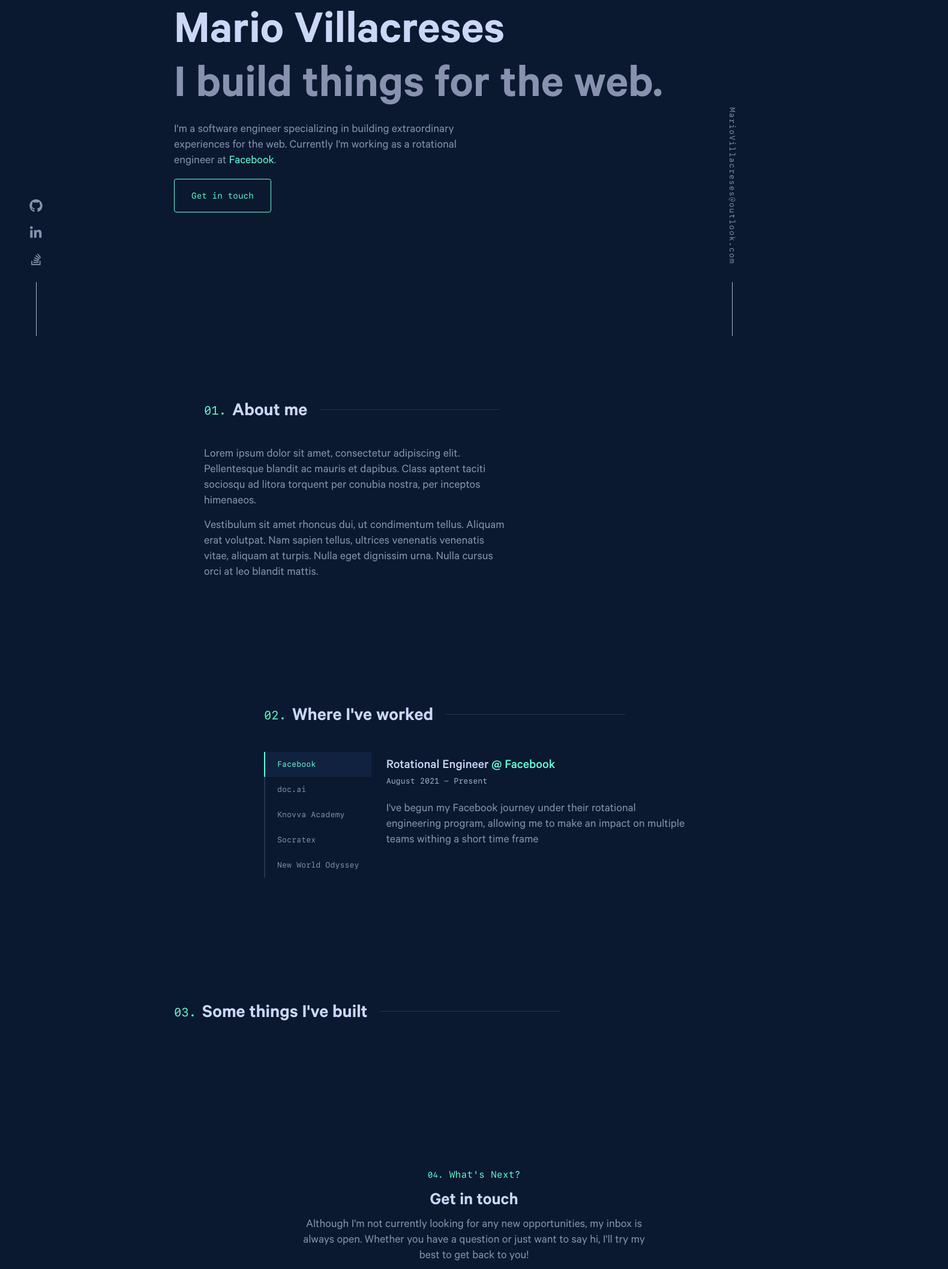
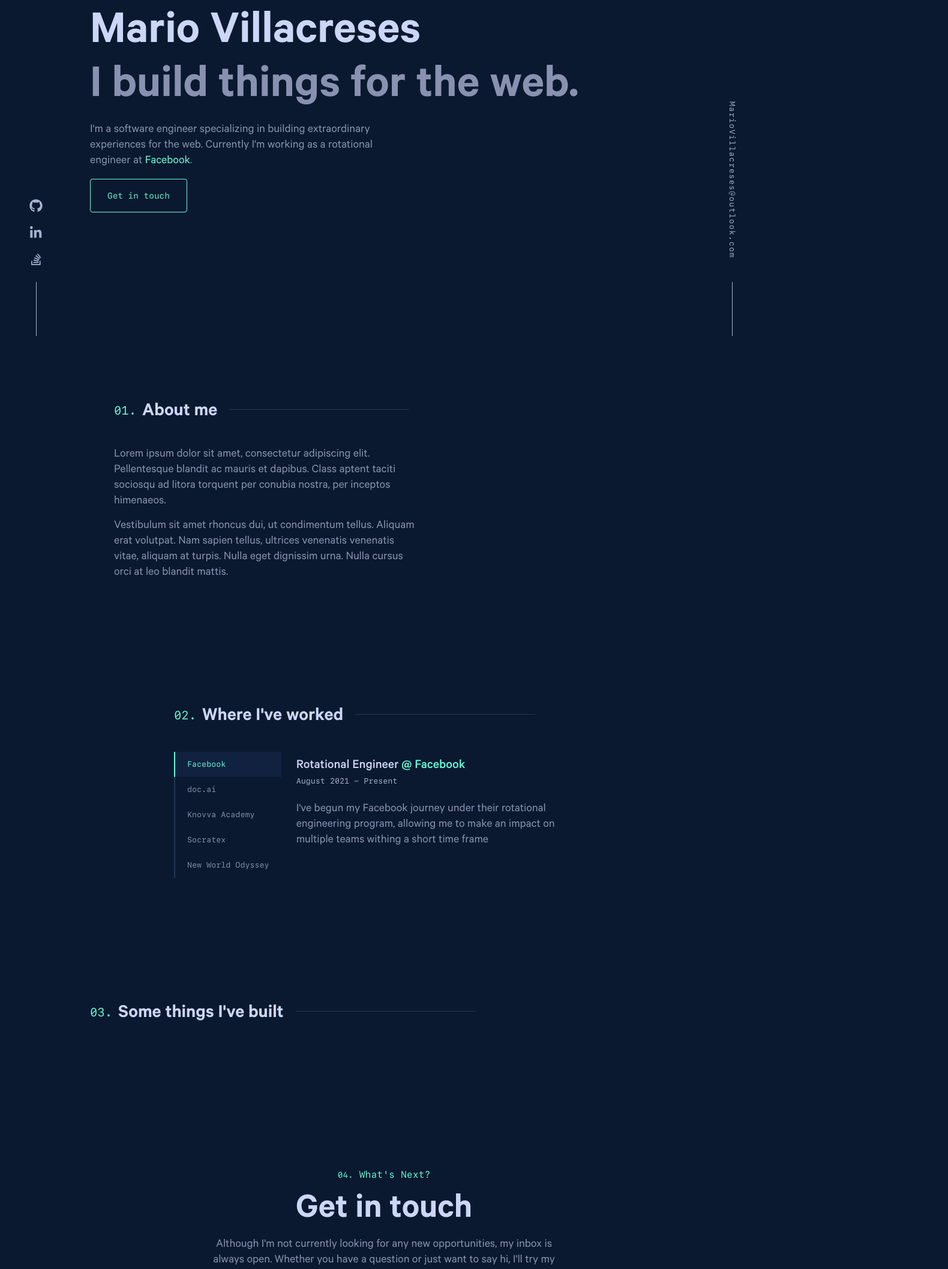
Before and after one commit to villacreses/personal-site-v2, a Next.js app: page / in a window 1280 px wide. Shown: the part 240-2355 px from the top of the page at 60% size, 1580 px wide, since content can reach past the window. Built offline with nearby package versions, Linux system fonts and the light colour scheme.

Commit message:
Fix border box issues

```diff
--- a/components/SidePanel.module.scss
+++ b/components/SidePanel.module.scss
@@ -3,10 +3,11 @@
   position: fixed;
   bottom: 0;
   z-index: 10;
+  color: var(--slate-light);
 
-  display: flex;
-  flex-direction: column;
-  align-items: center;
+  @media (max-width: 786px) {
+    display: none;
+  }
 
   &::after {
     content: "";
--- a/data/index.content.yaml
+++ b/data/index.content.yaml
@@ -22,7 +22,7 @@ about: >
   aliquam at turpis. Nulla eget dignissim urna. Nulla cursus orci at
   leo blandit mattis.
 contact: >
-  ## Get in touch
+  ### Get in touch
 
   Although I'm not currently looking for any new opportunities,
   my inbox is always open. Whether you have a question or just
--- a/styles/globals.scss
+++ b/styles/globals.scss
@@ -1,3 +1,5 @@
+@use 'mixins';
+
 * {
   box-sizing: border-box;
 }
@@ -43,7 +45,7 @@
   --transition: all 0.25s cubic-bezier(0.645, 0.045, 0.355, 1);
 }
 
-*, ::before, ::after {
+::before, ::after {
   box-sizing: inherit;
 }
 
@@ -53,6 +55,7 @@
 }
 
 html {
+  @include mixins.borderBox;
   scrollbar-width: thin;
   scrollbar-color: var(--slate-dark) var(--navy);
 }
```
